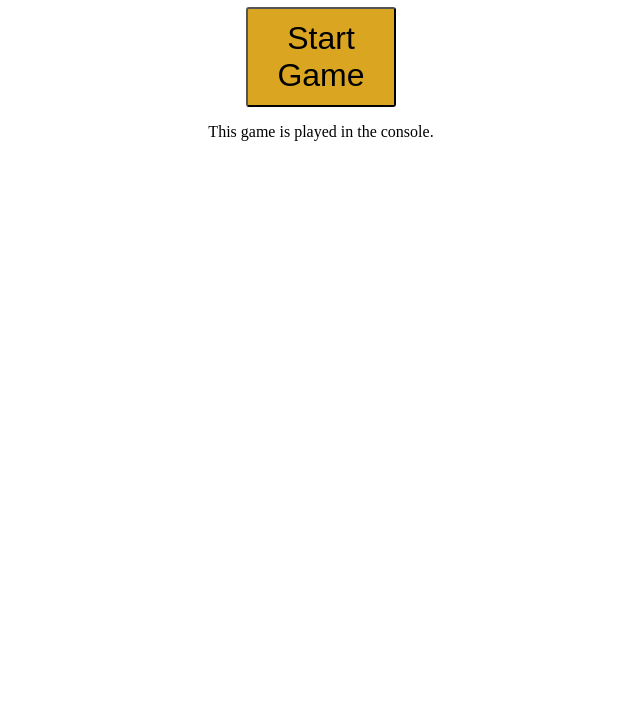
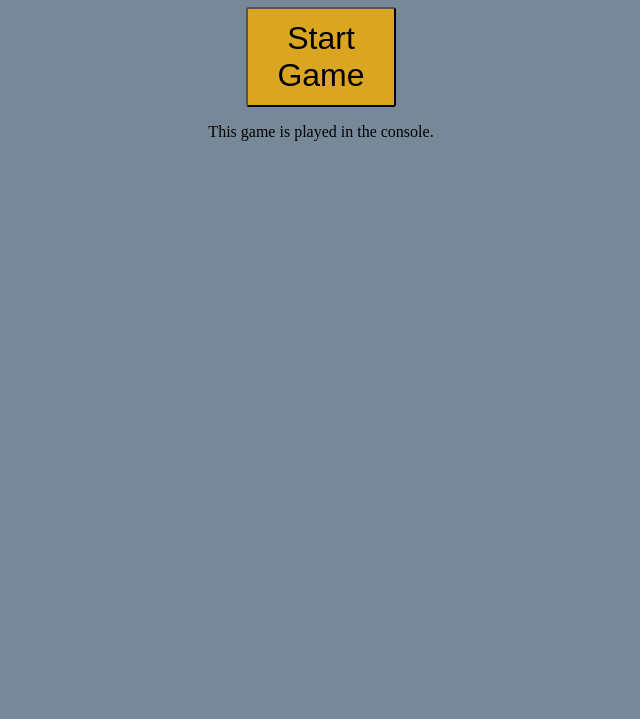
Before and after one commit to rachelmorgan22/Rock-Paper-Scissors, a plain HTML site: page index.html in a window 1280 px wide. Shown: the part 81-800 px from the top of the page, without its empty margins (319-959 px from the left). Drawn offline with Linux system fonts and the light colour scheme.

Commit message:
Update styles.css

```diff
--- a/styles.css
+++ b/styles.css
@@ -1,3 +1,7 @@
+*{
+    background-color: lightslategray;
+}
+
 .flex-container{
     display: flex;
     flex-direction: column;
```
